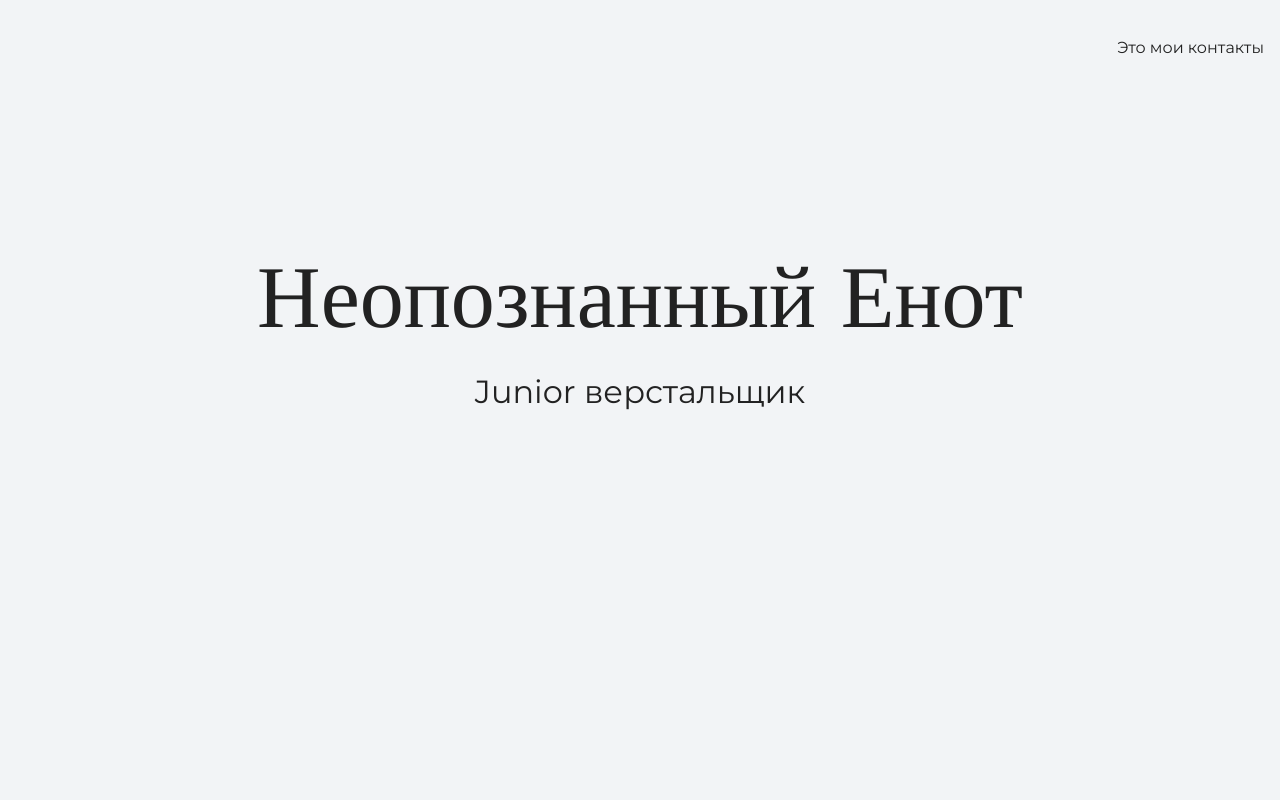
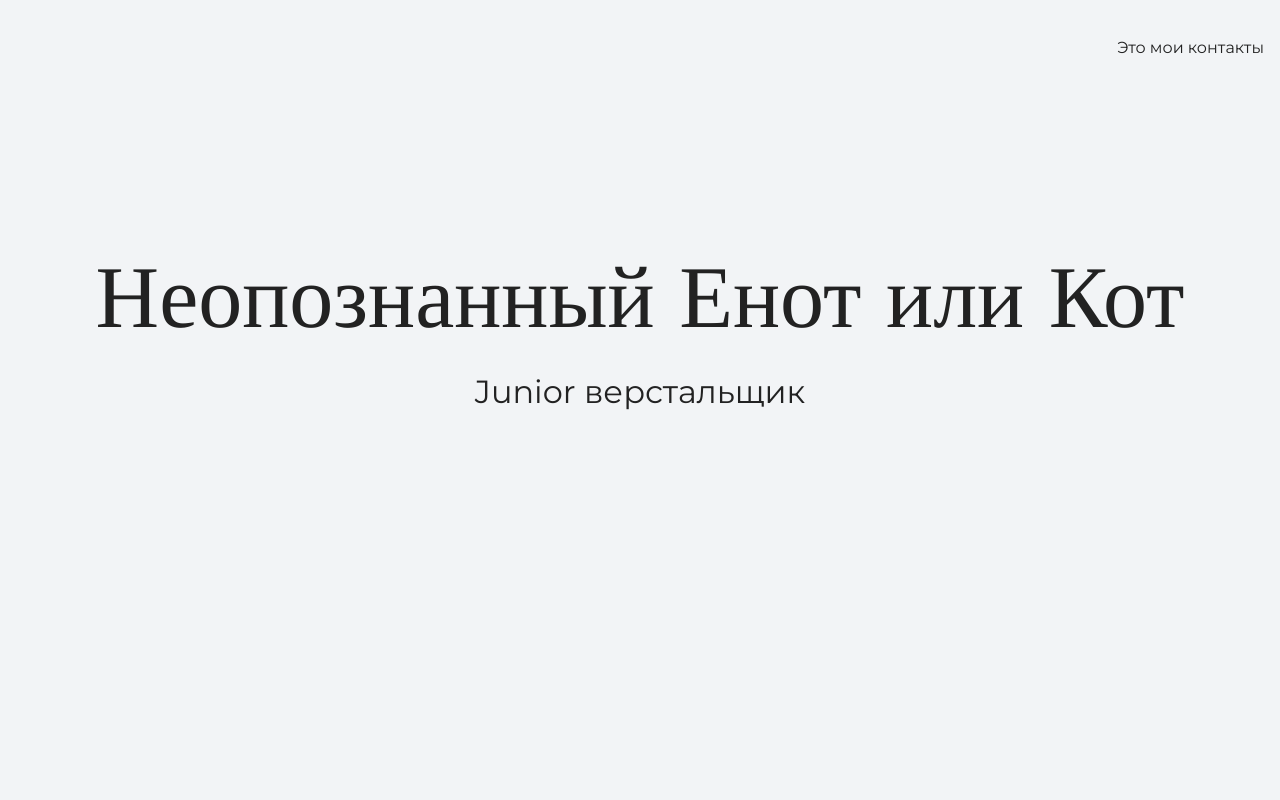
Before and after one commit to DmitryChernak/my-cite, a plain HTML site: page index.html in a window 1280 px wide. Shown: the top 800 px of the page. Drawn offline with nearby package versions, Linux system fonts and the light colour scheme.

Commit message:
Меняем текст на главной странице

```diff
--- a/index.html
+++ b/index.html
@@ -16,7 +16,7 @@
 
     <section class="hero-image">
       <div class="container">
-       <h1 class="heading">Неопознанный Енот</h1>
+       <h1 class="heading">Неопознанный Енот или Кот</h1>
        <p>Junior верстальщик</p>
       </div>
     </section>
```
